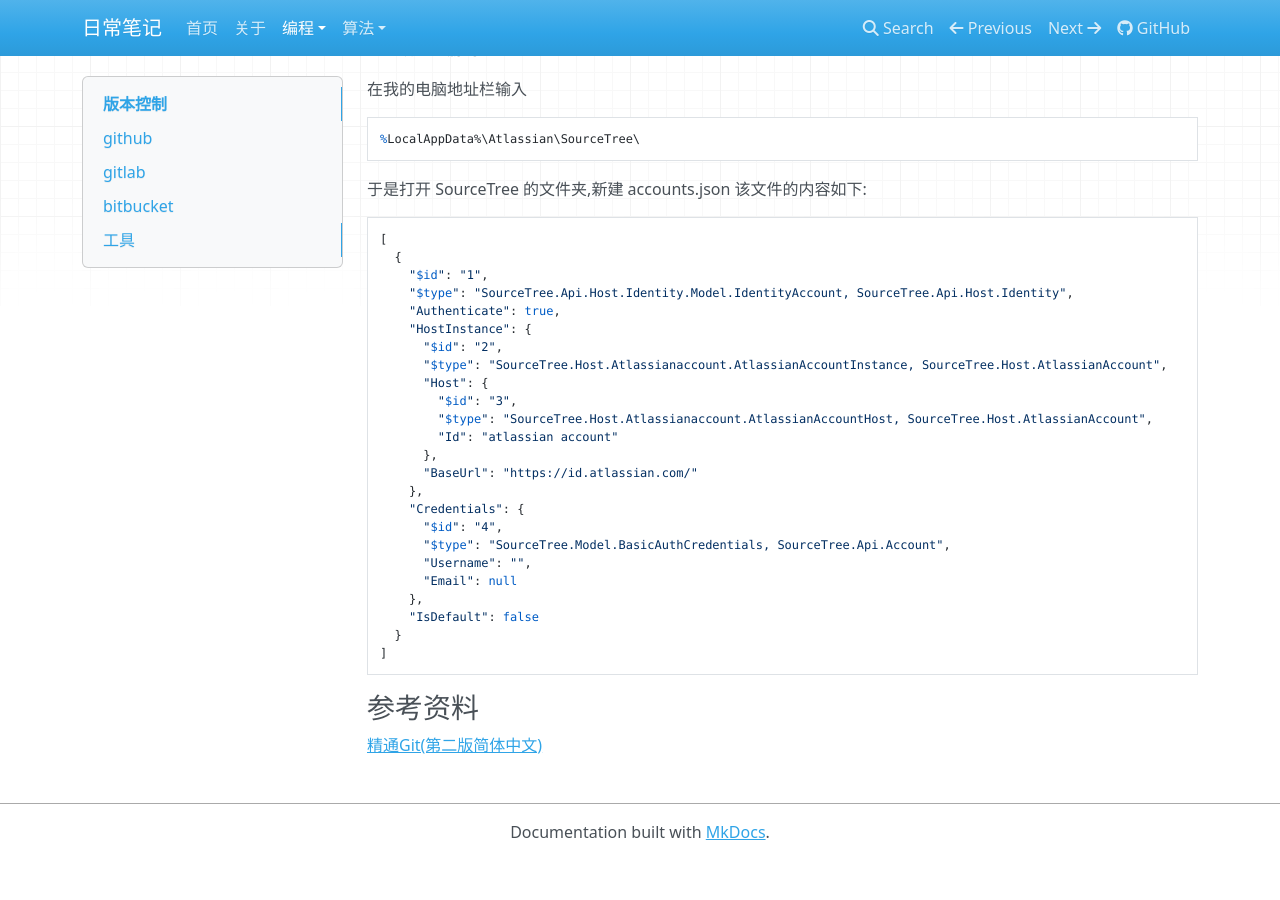
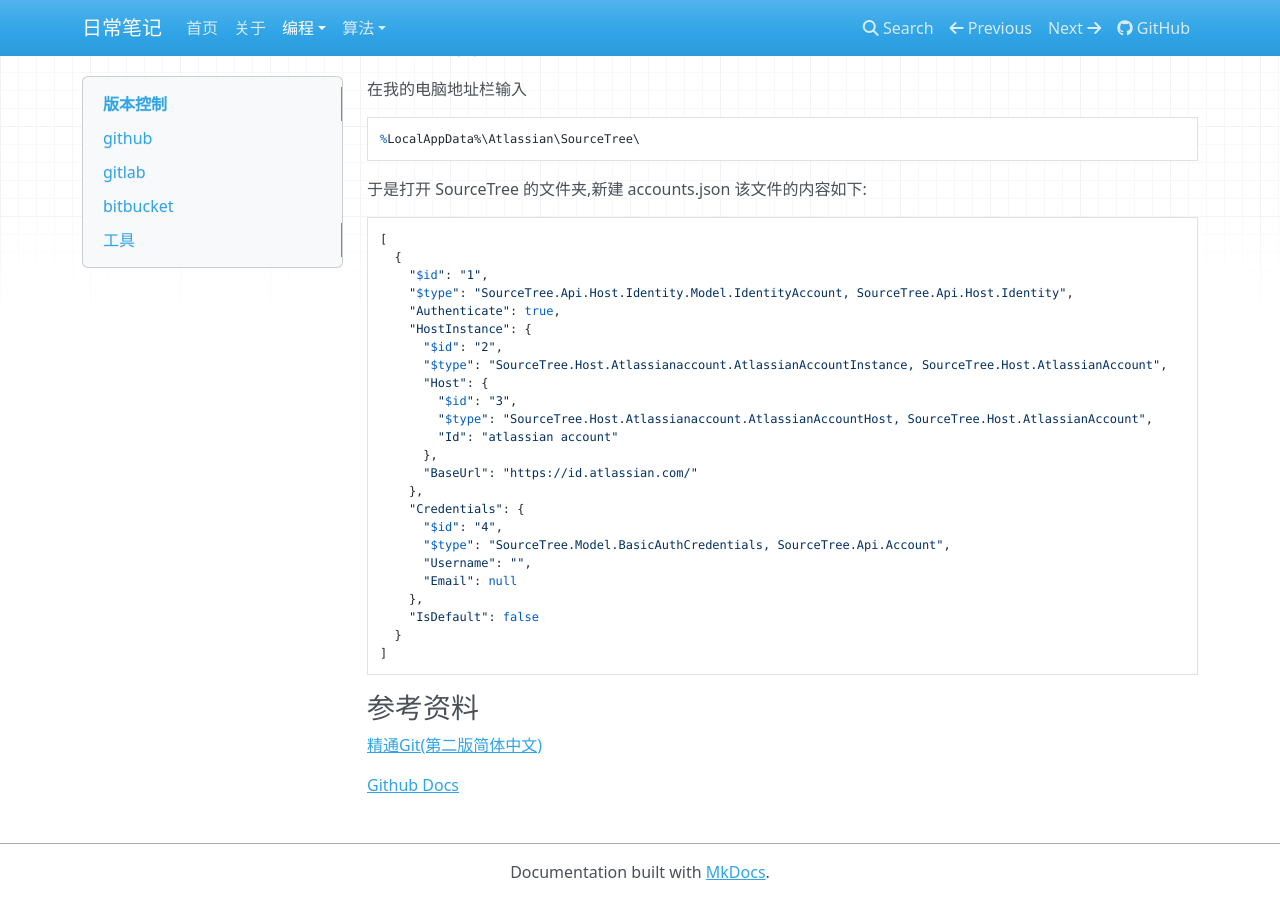
Before and after one commit to ruiqiangJiao/daily-note, an MkDocs documentation site: the page built from docs/program/git.md, in a window 1280 px wide and 900 px high, scrolled down 1657 px. Built offline with MkDocs 1.6.1, drawn with Linux system fonts in a browser that asks for light colours; nearby versions of some CDN libraries; before the commit the page ends 2517 px from its top, so only the background shows below that.

Commit message:
add github docs

```diff
--- a/docs/program/git.md
+++ b/docs/program/git.md
@@ -125,3 +125,5 @@ git rebase
 ### 参考资料
 
 [精通Git(第二版简体中文)](https://github.com/GruSir/vuetest/blob/master/%E7%B2%BE%E9%80%9AGit(%E7%AC%AC%E4%BA%8C%E7%89%88%E7%AE%80%E4%BD%93%E4%B8%AD%E6%96%87).pdf)
+
+[Github Docs](https://docs.github.com/cn/free-pro-team@latest/github)
```
